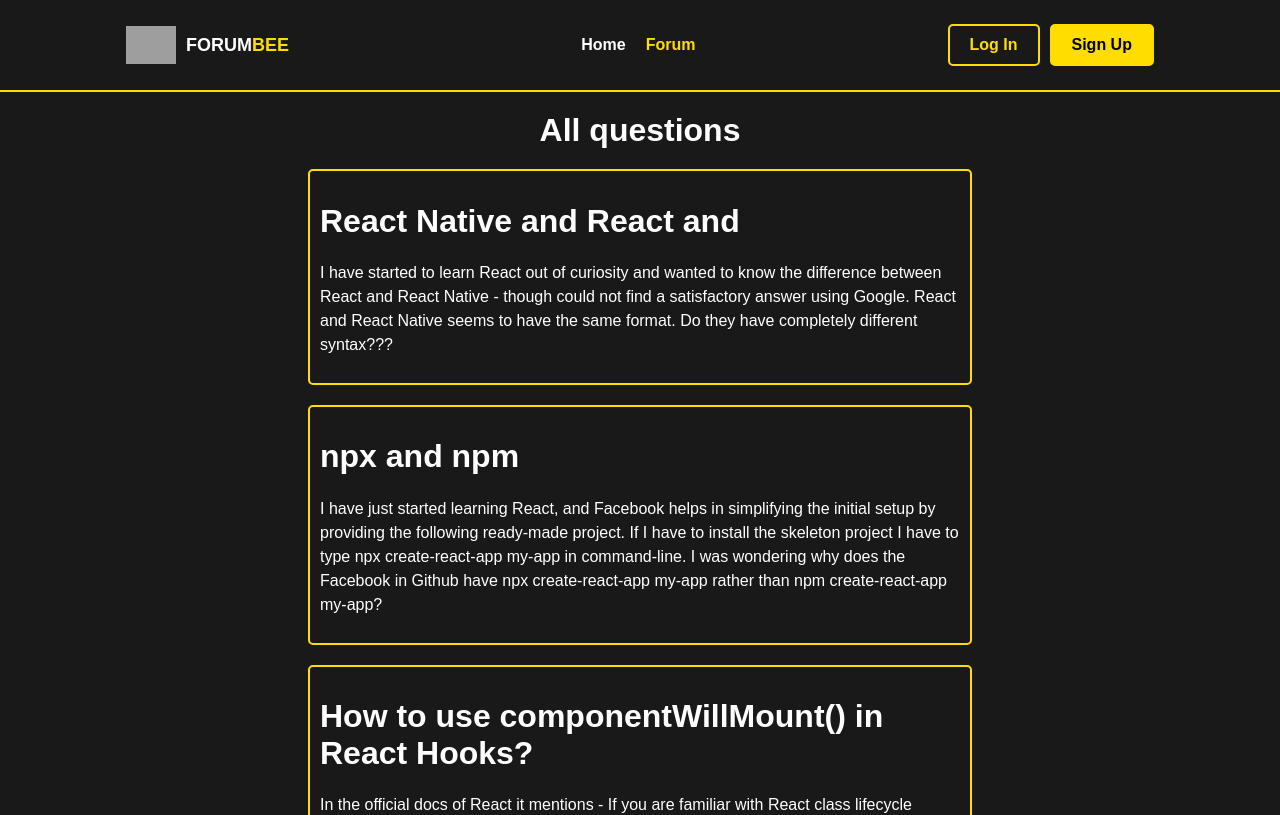
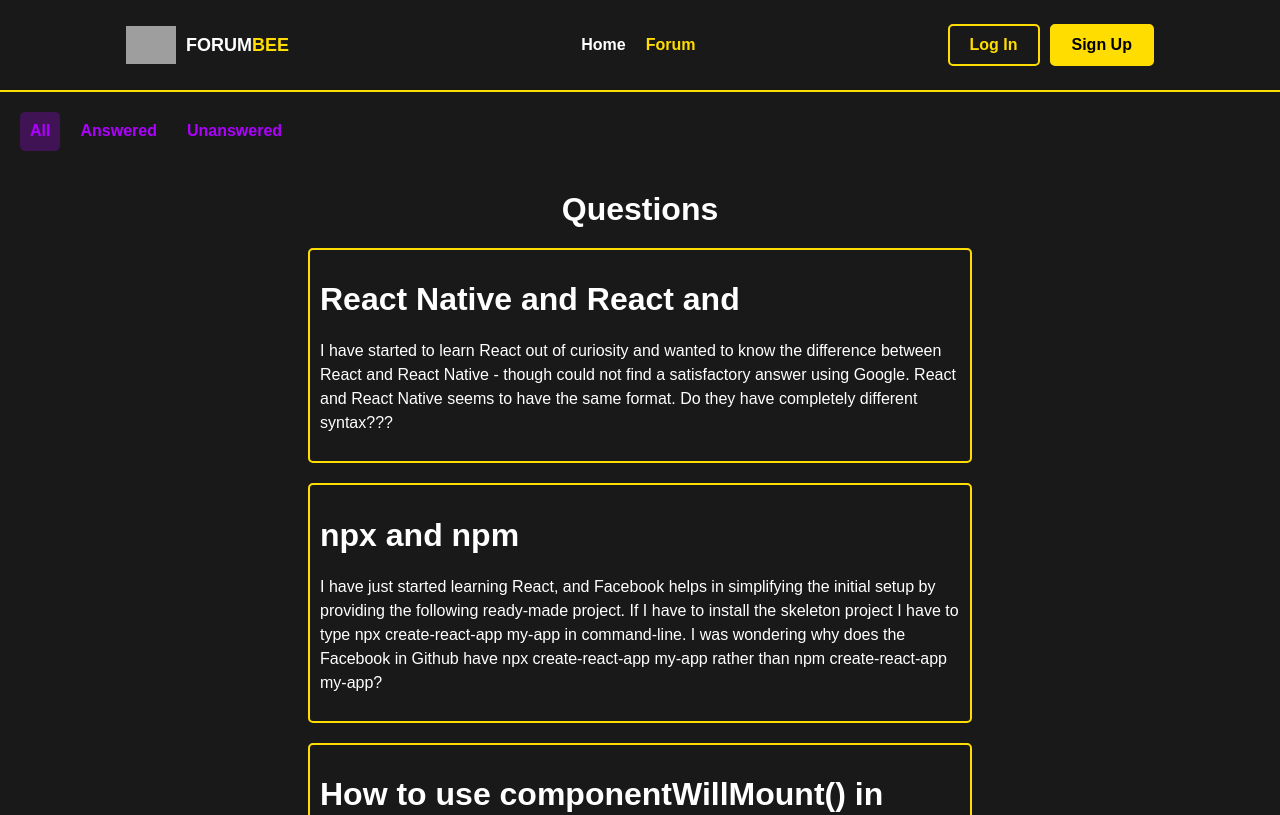
Before and after one commit to JustinasJadeska/Baigiamasis-darbas, a React (Create React App) app in the folder Baigiamasis darbas/: page /questions/allQuestions in a window 1280 px wide. Shown: the top 815 px of the page. Built offline with nearby package versions, Linux system fonts and the light colour scheme; data requests are answered from the project's data file; grey boxes are pictures that could not be loaded.

Commit message:
Filter functionality working

```diff
--- a/Baigiamasis darbas/src/App.css
+++ b/Baigiamasis darbas/src/App.css
@@ -2,6 +2,7 @@
 @import url("https://cdn.jsdelivr.net/npm/bootstrap-icons@1.11.1/font/bootstrap-icons.css");
 
 body {
+    height: 100%;
     margin: 0;
     font-family: Arial, Helvetica, sans-serif;
 }
--- a/Baigiamasis darbas/src/components/pages/allQuestion/AllQuestions.jsx
+++ b/Baigiamasis darbas/src/components/pages/allQuestion/AllQuestions.jsx
@@ -1,4 +1,4 @@
-import { useContext } from "react";
+import { useContext, useEffect, useState } from "react";
 import { Link } from "react-router-dom";
 import styled from "styled-components";
 import QuestionCard from "../questionCard/QuestionCard";
@@ -6,6 +6,7 @@ import ForumQuestionsContext from "../../../contexts/QuestionsContext";
 import UsersContext from "../../../contexts/UsersContext";
 
 const StyledQuestions = styled.div`
+    min-height: 100vh;
     position: relative;
     background-color: #191919;
     color: white;
@@ -27,7 +28,6 @@ const StyledQuestions = styled.div`
         position: absolute;
         top: 20px;
         right: 20px;
-        /* padding: 10px 20px; */
         font-weight: 600;
         cursor: pointer;
         border: none;
@@ -37,22 +37,92 @@ const StyledQuestions = styled.div`
         background-color: #ffffff00;
     }
 
+    > a > button:hover {
+        text-decoration: underline;
+    }
+
+    .filter-buttons {
+        display: flex;
+        gap: 10px;
+        align-items: flex-start;
+        flex-wrap: wrap;
+        padding-top: 20px;
+        padding-left: 20px;
+        flex-direction: row;
+    }
+
+    .filter-buttons  button {
+        cursor: pointer;
+        border: none;
+        border-radius: 5px;
+        padding: 10px;
+        color: #ae00ff;
+        background-color: #ffffff00;
+        font-weight: 600;
+    }
+
+    .filter-buttons  button:hover {
+        text-decoration: underline;
+    }
+
+    .filter-buttons button.active {
+        background-color: #ae00ff42;
+    }
 `
-
 const AllQuestions = () => {
 
     const {questions} = useContext(ForumQuestionsContext);
     const {loggedInUser} = useContext(UsersContext);
+    const [filterType, setFilterType] = useState('all');
+    const [allAnswers, setAllAnswers] = useState([]);
+
+    useEffect(() => {
+        fetch(`http://localhost:8080/answers`)
+        .then((res) => res.json())
+        .then((data) => {
+                setAllAnswers(data);
+            })
+            .catch((error) => {
+                console.error("Error fetching answers:", error);
+            });
+    }, []);
+
+    const filteredQuestions = () => {
+        if (filterType === 'answered') {
+            return questions.filter((question) => allAnswers.some((answer) => answer.questionId === question.id));
+        } else if (filterType === 'unanswered') {
+            return questions.filter((question) => !allAnswers.some((answer) => answer.questionId === question.id));
+        } else {
+            return questions;
+        }
+    };
 
     return (
         <StyledQuestions>
             {
                 loggedInUser && <Link to='/questions/addNew'><button>Ask Question</button></Link>
             }
-            <h1>All questions</h1>
+            <div className="filter-buttons">
+                <button onClick={() => setFilterType('all')} className={filterType === 'all' ? 'active' : ''}>
+                    All
+                </button>
+                <button
+                    onClick={() => setFilterType('answered')}
+                    className={filterType === 'answered' ? 'active' : ''}
+                >
+                    Answered
+                </button>
+                <button
+                    onClick={() => setFilterType('unanswered')}
+                    className={filterType === 'unanswered' ? 'active' : ''}
+                >
+                    Unanswered
+                </button>
+            </div>
+            <h1>Questions</h1>
             <div>
                 {
-                    questions.map(question => {
+                    filteredQuestions().map(question => {
                         return <QuestionCard
                             key={question.id}
                             data={question}
--- a/Baigiamasis darbas/src/components/pages/question/Question.jsx
+++ b/Baigiamasis darbas/src/components/pages/question/Question.jsx
@@ -6,6 +6,7 @@ import ForumAnswersContext from "../../../contexts/AnswersContext";
 import { Link } from "react-router-dom";
 import UsersContext from "../../../contexts/UsersContext";
 import AddAnswer from "../../UI/addAnswer/AddAnswer";
+import { UsersProvider } from "../../../contexts/UsersContext";
 
 const StyledMain = styled.main`
     background-color: #191919;
@@ -114,7 +115,7 @@ const Question = () => {
     const [question, setQuestion] = useState('');
     const navigate = useNavigate();
     const [answers, setAnswers] = useState([])
-    const {setQuestions, QuestionsActionTypes} = useContext(ForumQuestionsContext);
+    const {questions, setQuestions, QuestionsActionTypes} = useContext(ForumQuestionsContext);
     const {answer, setAnswer, AnswersActionTypes} = useContext(ForumAnswersContext);
     const {loggedInUser} = useContext(UsersContext);
     const [showTextarea, setShowTexarea] = useState(false);
@@ -149,7 +150,7 @@ const Question = () => {
                     <p>{question.question}</p>
                 </div>
                 <div className="likes2">
-                    <h4>Likes: {question.likes}</h4>
+                    <h4>Likes: <button>-</button> {question.likes} <button>+</button></h4>
                     <h4>Asked: {question.asked}</h4>
                     <h4>Modified: {question.modified ? new Date(question.modifiedDate).toLocaleString() : 'Not Modified'}</h4>
                     {
@@ -189,7 +190,7 @@ const Question = () => {
                                             <p>{answer.answer}</p>
                                         </div>
                                         <div className="likes">
-                                                <h4>Likes: {answer.likes}</h4>
+                                            <h4>Likes: <button>-</button> {answer.likes} <button>+</button></h4>
                                             <h4>Answered: {answer.answered}</h4>
                                             <h4>Modified: {answer.modified ? new Date(answer.modifiedDate).toLocaleString() : 'Not Modified'}</h4>
                                             {
--- a/Baigiamasis darbas/src/contexts/QuestionsContext.jsx
+++ b/Baigiamasis darbas/src/contexts/QuestionsContext.jsx
@@ -6,7 +6,9 @@ const QuestionsActionTypes = {
     get_all: 'get all questions',
     add: 'add questions',
     remove: 'remove questions',
-    edit: 'edit questions'
+    edit: 'edit questions',
+    likeQuestion: 'like question',
+    unlikeQuestion: 'unlike question'
 }
 
 const reducer = (state, action) => {
--- a/Baigiamasis darbas/src/data.json
+++ b/Baigiamasis darbas/src/data.json
@@ -46,6 +46,14 @@
       "email": "lost@gmail.com",
       "passwordNormal": "Password1.",
       "password": "$2a$08$10urwFQQhFtCSlmwkwrC8.PsgUJ8WMTxSUhu3VsPhNCjgAbB/EAcu",
+      "image": "https://images.pexels.com/photos/842980/pexels-photo-842980.jpeg?auto=compress&cs=tinysrgb&w=1200"
+    },
+    {
+      "id": "d3fb28fb-90c4-4114-972e-1dd0a19fdb41",
+      "name": "Username12",
+      "email": "username12@gmail.com",
+      "passwordNormal": "Password123.",
+      "password": "$2a$08$yy2zhQDklv6VGNm456GEK.ojllmosDsDZzFkAgDWMjiK5uccUc4Mi",
       "image": "https://images.pexels.com/photos/842980/pexels-photo-842980.jpeg?auto=compress&cs=tinysrgb&w=1200"
     }
   ],
@@ -141,6 +149,7 @@
     {
       "answer": "As the name implies, ReactDOM is the glue between React and the DOM. Often, you will only use it for one single thing: mounting with ReactDOM.render(). Another useful feature of ReactDOM is ReactDOM.findDOMNode() which you can use to gain direct access to a DOM element. (Something you should use sparingly in React apps, but it can be necessary.) If your app is 'isomorphic', you would also use ReactDOM.renderToString() in your back-end code.",
       "questionId": 4,
+      "likes": 1,
       "userId": 1,
       "modified": true,
       "modifiedDate": "2023-12-08T14:46:40.846Z",
```
Also changed, not shown: Baigiamasis darbas/src/contexts/UsersContext.jsx (line endings or trailing spaces). Lines whose indentation alone changed are shown as unchanged.
